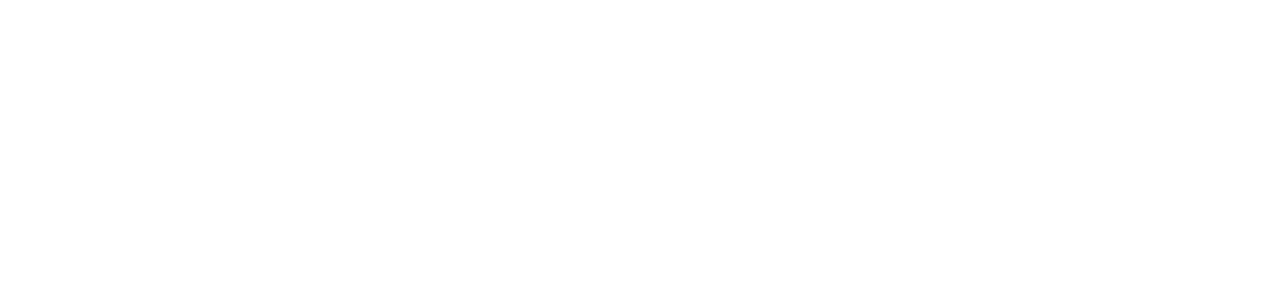
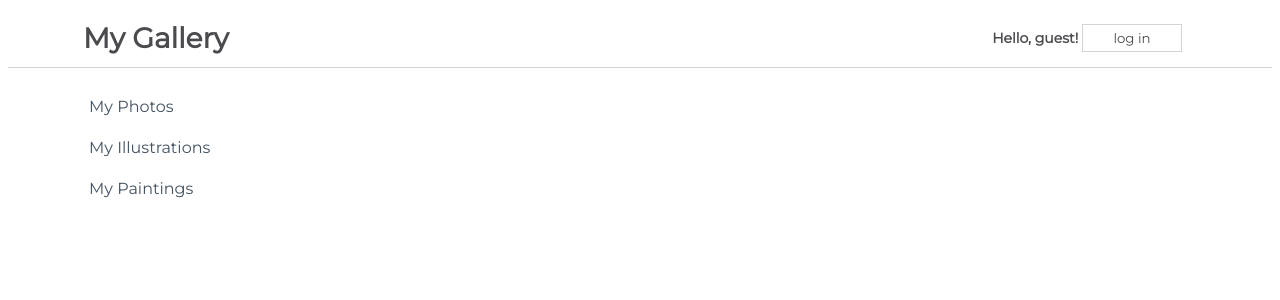
Before and after one commit to eneliviu/react-challenge, a React (Create React App) app in the folder my-app/: page / in a window 1280 px wide. Shown: the top 300 px of the page. Built offline with nearby package versions, Linux system fonts and the light colour scheme.

Commit message:
Add NavBarSimple Class component

```diff
--- a/my-app/package.json
+++ b/my-app/package.json
@@ -6,10 +6,10 @@
     "@testing-library/jest-dom": "^5.14.1",
     "@testing-library/react": "^11.2.7",
     "@testing-library/user-event": "^12.8.3",
-    "axios": "^0.21.4",
+    "axios": "^1.7.7",
     "react": "^17.0.2",
     "react-dom": "^17.0.2",
-    "react-scripts": "4.0.3",
+    "react-scripts": "^5.0.1",
     "web-vitals": "^1.1.2"
   },
   "scripts": {
--- a/my-app/src/App.js
+++ b/my-app/src/App.js
@@ -1,10 +1,18 @@
 import css from './App.module.css';
+import Sidebar from './components/Sidebar';
+// import StatefulGreeting from './components/StatefulGreeting';
+// import StatefulGreetingWithCallback from './components/StatefulGreetingWithCallback';
+import NavBarSimple from './components/NavBarSimple';
+
 
 function App() {
   return (
-    <div className={css.App}>
-      {/* Add your components here */}
-    </div>
+      <div className={css.App}>
+          {/* Add your components here */}
+          <Sidebar />
+          {/* <StatefulGreetingWithCallback /> */}
+          <NavBarSimple />
+      </div>
   );
 }
 
--- /dev/null
+++ b/my-app/src/components/NavBarSimple.js
@@ -0,0 +1,44 @@
+import React from "react";
+import css from "./css/NavBarSimple.module.css"
+
+
+class NavBarSimple extends React.Component {
+    constructor(props) {
+        super(props);
+        this.state = {
+            message: "Hello, guest! ",
+        };
+    }
+
+    handleClick() {
+        this.setState((prevState, prevProps) => {
+            console.log("Previsous State:", prevState);
+            return {
+                message:
+                    this.state.message === "Hello, guest! "
+                        ? "Welcome back, user! "
+                        : "Hello, guest! ",
+            };
+
+        })
+    }
+    render() {
+        return (
+            <div className={css.NavBar}>
+                <h1>My Gallery</h1>
+                <span>
+                    {this.state.message}
+                    <button
+                        onClick={() => {
+                            this.handleClick();
+                        }}
+                    >
+                        log in
+                    </button>
+                </span>
+            </div>
+        );
+    }
+}
+
+export default NavBarSimple;
--- a/my-app/src/components/Sidebar.js
+++ b/my-app/src/components/Sidebar.js
@@ -0,0 +1,20 @@
+import React from "react";
+import css from "./css/Sidebar.module.css";
+
+const Sidebar = () => {
+    return (
+        <div className={css.sidebar}>
+            <a href="#." target="_blank">
+                My Photos
+            </a>
+            <a href="#." target="_blank">
+                My Illustrations
+            </a>
+            <a href="#." target="_blank">
+                My Paintings
+            </a>
+        </div>
+    );
+};
+
+export default Sidebar;
--- /dev/null
+++ b/my-app/src/components/StatefulGreeting.js
@@ -0,0 +1,35 @@
+import React  from "react";
+
+class StatefulGreeting extends React.Component {
+
+    constructor(props) {
+        super(props);
+        this.state = {
+            introduction: "Hello",
+            buttonText: "Exit",
+        };
+    }
+
+    handleClick() {
+        // alsways use the built-in setState() to update state
+        this.setState(
+            {introduction: "Goodbye!",
+                buttonText: "Enter"
+            }
+        )
+        console.log(this.state.introduction)
+    }
+
+    render() {
+        return (
+            <div>
+                <h1> {this.state.introduction} {this.props.greeting}</h1>
+                <button onClick={() => this.handleClick()}>{this.state.buttonText}</button>
+            </div>
+        );
+    }
+
+
+}
+
+export default StatefulGreeting;
--- /dev/null
+++ b/my-app/src/components/StatefulGreetingWithCallback.js
@@ -0,0 +1,55 @@
+import React from "react";
+
+class StatefulGreetingWithCallback extends React.Component {
+    constructor(props) {
+        super(props);
+        this.state = {
+            introduction: "Hello",
+            buttonText: "Exit",
+            count: 0,
+        };
+    }
+
+    handleClick() {
+        // always use the built-in setState() to update state
+        // setState() is asynchroneous
+        // pass callback function to setState() as second argument to execute after the state update is completed
+        this.setState((prevState, prevProps) => {
+            console.log("Previsous State:", prevState);
+            console.log("Previsous Props:", prevProps);
+            return {
+                introduction: prevState.introduction === "Hello" ? "Goodbye" : "Hello",
+                buttonText: prevState.buttonText === "Exit" ? "Enter" : "Exit",
+                count: prevState.count + 1,
+            }
+        })
+    }
+
+    increment() {
+        this.setState((prevState, prevProps) => {
+            console.log("Previsous State:", prevState);
+            console.log("Previsous Props:", prevProps);
+            return {
+                count: prevState.count + 1,
+            }
+        });
+    }
+
+
+    render() {
+        return (
+            <div>
+                <h1>
+                    {this.state.introduction} {this.props.greeting}
+                </h1>
+                <button onClick={() => this.handleClick()}>
+                    {this.state.buttonText}
+                </button>
+                <button onClick={() => this.increment()}>Increment</button>
+                <p>You've clicked {this.state.count} times</p>
+            </div>
+        );
+    }
+}
+
+export default StatefulGreetingWithCallback;
```
Also changed, not shown: 1 other file (tests, documents, lock files or other folders).
